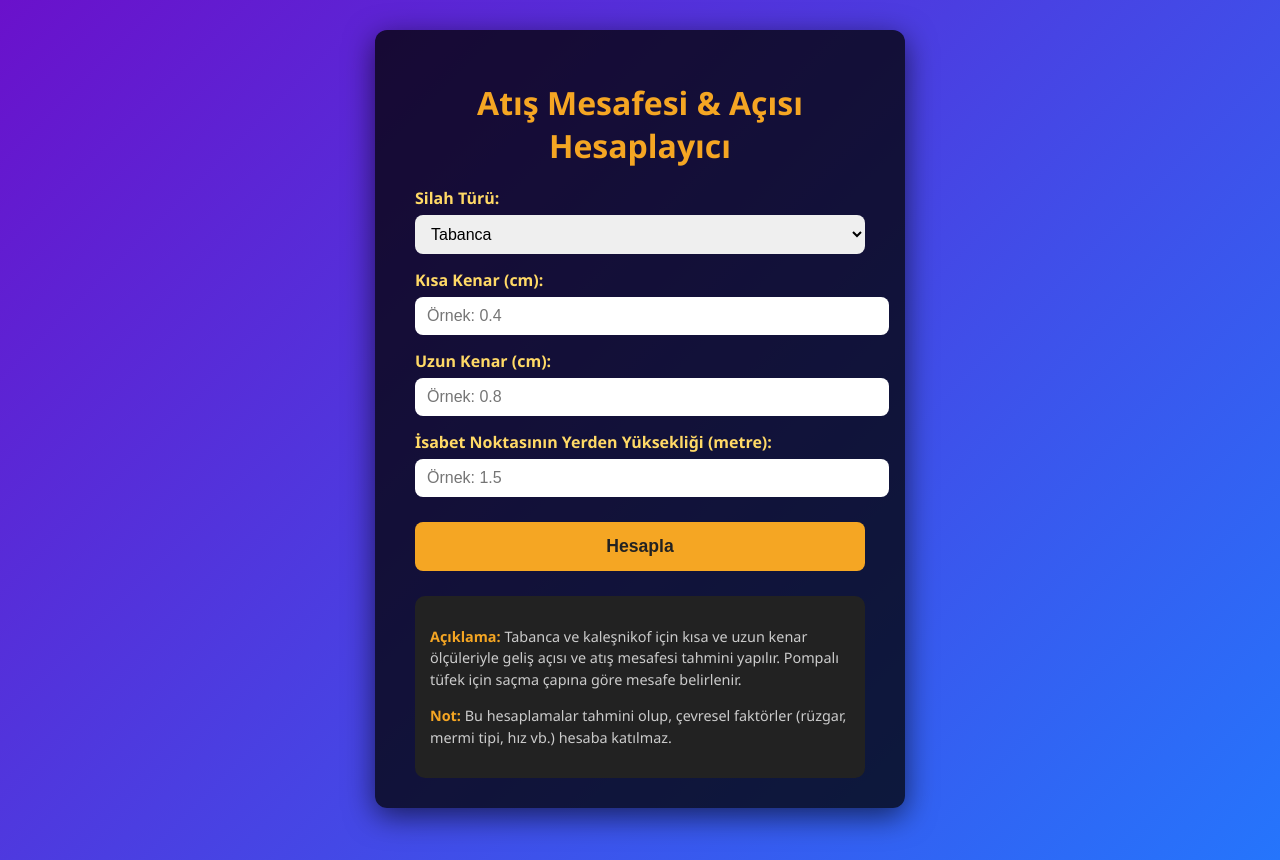
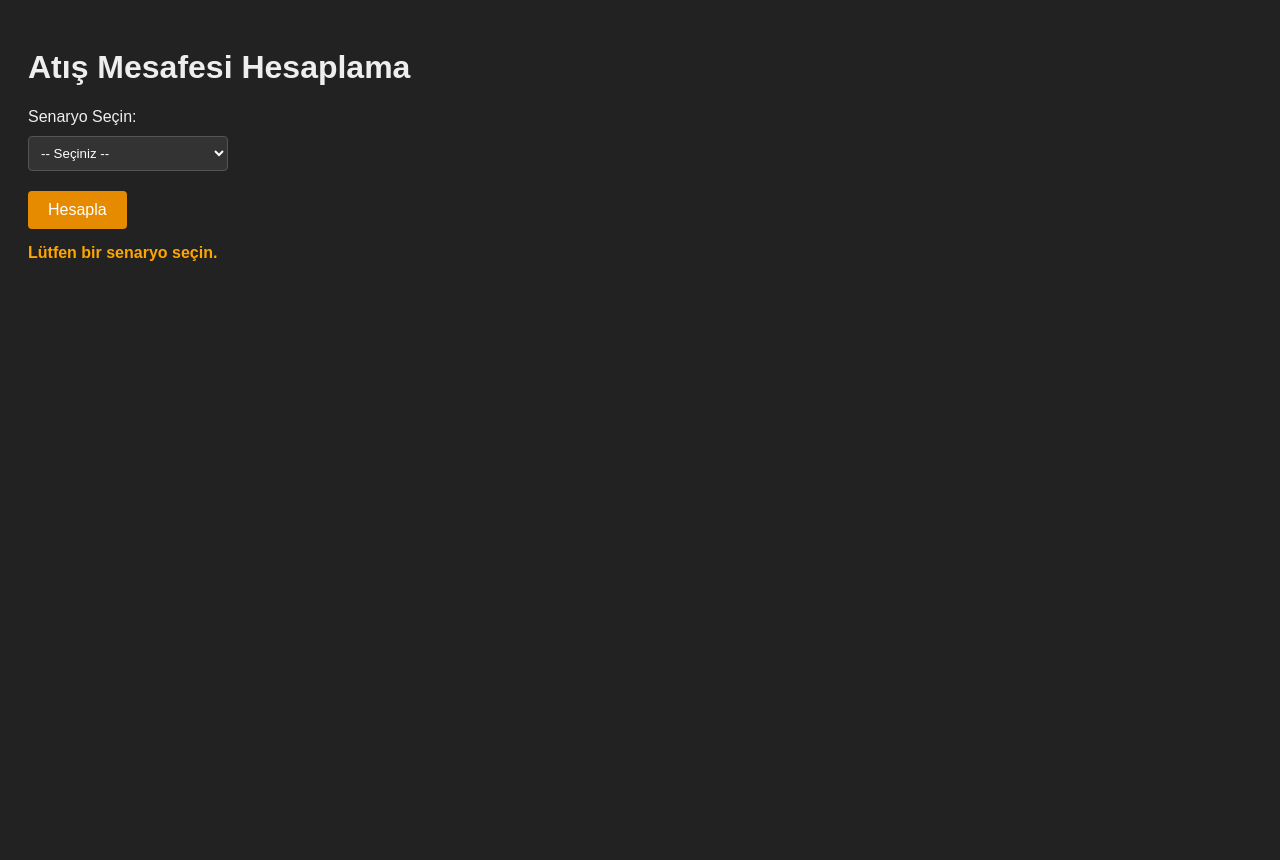
Before and after one commit to mermiacisi/Mermi, a plain HTML site: page index.html in a window 1280 px wide. Both pictures are taken after a click on the button "Hesapla". After the commit the page ends 800 px from the top, so only its background shows below. Drawn offline with Linux system fonts and the light colour scheme.

Commit message:
Update index.html

```diff
--- a/index.html
+++ b/index.html
@@ -1,176 +1,200 @@
-<!DOCTYPE html><html lang="tr">
+<!DOCTYPE html>
+<html lang="tr">
 <head>
-<meta charset="UTF-8" />
-<meta name="viewport" content="width=device-width, initial-scale=1" />
-<title>Atış Mesafesi & Açısı Hesaplayıcı</title>
+  <meta charset="UTF-8">
+  <title>Atış Mesafesi Hesaplama</title>
   <style>
     body {
-    font-family: 'Segoe UI', Tahoma, Geneva, Verdana, sans-serif;
-    background: linear-gradient(135deg, #6a11cb, #2575fc);
-    color: #f0f0f0;
-    margin: 0;
-    min-height: 100vh;
-    display: flex;
-    justify-content: center;
-    align-items: flex-start;
-    padding: 30px 15px;
+      background-color: #222;
+      color: #eee;
+      font-family: Arial, sans-serif;
+      padding: 20px;
     }
-  .container {
-    background: rgba(0,0,0,0.75);
-    padding: 30px 40px;
-    border-radius: 12px;
-    max-width: 450px;
-    width: 100%;
-    box-shadow: 0 8px 30px rgba(0,0,0,0.6);
+    label, select, input {
+      display: block;
+      margin: 10px 0 5px;
     }
-  h1 {
-    text-align: center;
-    margin-bottom: 20px;
-    color: #f5a623;
-  }
-  label {
-    display: block;
-    margin-top: 15px;
-    font-weight: 600;
-    color: #ffd966;
-  }
-  input[type="number"], select {
-    width: 100%;
-    padding: 10px 12px;
-    margin-top: 6px;
-    border-radius: 8px;
-    border: none;
-    font-size: 1em;
+    input, select {
+      padding: 8px;
+      width: 200px;
+      background-color: #333;
+      color: #fff;
+      border: 1px solid #555;
+      border-radius: 4px;
     }
     button {
-    margin-top: 25px;
-    width: 100%;
-    background-color: #f5a623;
+      margin-top: 15px;
+      padding: 10px 20px;
+      background-color: #e68a00; /* turuncu ton */
+      color: #fff;
       border: none;
-    padding: 14px;
-    font-size: 1.1em;
-    font-weight: 700;
-    border-radius: 8px;
+      border-radius: 4px;
       cursor: pointer;
-    color: #222;
-    transition: background-color 0.3s ease;
+      font-size: 16px;
     }
     button:hover {
-    background-color: #d18e00;
+      background-color: #cf7a00;
     }
-  .result {
-    margin-top: 30px;
-    background-color: #333;
-    padding: 20px;
-    border-radius: 10px;
-    color: #a6dcef;
-    font-weight: 700;
-    font-size: 1.15em;
+    #result {
+      margin-top: 15px;
+      font-weight: bold;
     }
-  .explanation {
-    margin-top: 25px;
-    background-color: #222;
-    padding: 15px;
-    border-radius: 10px;
-    font-size: 0.9em;
-    color: #ccc;
-    line-height: 1.5;
-  }
-  .explanation strong {
-    color: #f5a623;
+    .inputs-group {
+      display: none;
+      margin-top: 10px;
     }
   </style>
 </head>
-<body><div class="container">
-  <h1>Atış Mesafesi & Açısı Hesaplayıcı</h1><label for="silah">Silah Türü:</label> <select id="silah" onchange="togglePompalıAlan()"> <option value="tabanca">Tabanca</option> <option value="pompalı">Pompalı Tüfek</option> <option value="kales">Kaleşnikof</option> </select>
+<body>
+  <h1>Atış Mesafesi Hesaplama</h1>
+  <label for="scenario">Senaryo Seçin:</label>
+  <select id="scenario">
+    <option value="">-- Seçiniz --</option>
+    <option value="1">Zeminden İkamete</option>
+    <option value="2">İkametten İkamete</option>
+    <option value="3">Eğimli Zeminden İkamete</option>
+    <option value="4">Düz + Eğimli Zeminden</option>
+  </select>
 
-  <div id="elipsAlanlari">
-    <label for="kisaKenar">Kısa Kenar (cm):</label>
-    <input type="number" id="kisaKenar" min="0" step="0.01" placeholder="Örnek: 0.4" /><label for="uzunKenar">Uzun Kenar (cm):</label>
-<input type="number" id="uzunKenar" min="0" step="0.01" placeholder="Örnek: 0.8" />
+  <!-- Senaryo 1 inputları -->
+  <div id="inputs1" class="inputs-group">
+    <label>Geliş Açısı (°): <input type="number" id="angle1" step="0.1"></label>
+    <label>Bina Yüksekliği (m): <input type="number" id="height1" step="0.01"></label>
+  </div>
+  <!-- Senaryo 2 inputları -->
+  <div id="inputs2" class="inputs-group">
+    <label>Geliş Açısı (°): <input type="number" id="angle2" step="0.1"></label>
+    <label>Hedef Bina Yüksekliği (m): <input type="number" id="heightHedef" step="0.01"></label>
+    <label>Atış Yeri Yüksekliği (m): <input type="number" id="heightAtis" step="0.01"></label>
+    <label>Yatay Mesafe (m): <input type="number" id="horDist2" step="0.01"></label>
+  </div>
+  <!-- Senaryo 3 inputları -->
+  <div id="inputs3" class="inputs-group">
+    <label>Geliş Açısı (°): <input type="number" id="angle3" step="0.1"></label>
+    <label>Zemin Eğim Açısı (°): <input type="number" id="slope3" step="0.1"></label>
+    <label>Bina Yüksekliği (m): <input type="number" id="height3" step="0.01"></label>
+  </div>
+  <!-- Senaryo 4 inputları -->
+  <div id="inputs4" class="inputs-group">
+    <label>Geliş Açısı (°): <input type="number" id="angle4" step="0.1"></label>
+    <label>Zemin Eğim Açısı (°): <input type="number" id="slope4" step="0.1"></label>
+    <label>Düz Zemin Mesafesi (m): <input type="number" id="flatDist4" step="0.01"></label>
+    <label>Bina Yüksekliği (m): <input type="number" id="height4" step="0.01"></label>
+  </div>
 
-  </div>  <div id="pompalıAlan" style="display:none;">
-    <label for="sacmaCap">Saçma Dağılım Çapı (cm):</label>
-    <input type="number" id="sacmaCap" min="0" step="0.1" placeholder="Örnek: 30" />
-  </div><label for="yukseklik">İsabet Noktasının Yerden Yüksekliği (metre):</label> <input type="number" id="yukseklik" min="0" step="0.01" placeholder="Örnek: 1.5" />
+  <button id="calculate">Hesapla</button>
+  <div id="result"></div>
 
-<button onclick="hesapla()">Hesapla</button>
+  <script>
+    // Senaryo seçiminde ilgili giriş grubunu göster
+    document.getElementById('scenario').addEventListener('change', function() {
+      for (let i = 1; i <= 4; i++) {
+        document.getElementById('inputs' + i).style.display = 'none';
+      }
+      const sel = this.value;
+      if (sel >= 1 && sel <= 4) {
+        document.getElementById('inputs' + sel).style.display = 'block';
+        document.getElementById('result').innerText = '';
+      }
+    });
 
-  <div class="result" id="sonuc" style="display:none;"></div>  <div class="explanation">
-    <p><strong>Açıklama:</strong> Tabanca ve kaleşnikof için kısa ve uzun kenar ölçüleriyle geliş açısı ve atış mesafesi tahmini yapılır. Pompalı tüfek için saçma çapına göre mesafe belirlenir.</p>
-    <p><strong>Not:</strong> Bu hesaplamalar tahmini olup, çevresel faktörler (rüzgar, mermi tipi, hız vb.) hesaba katılmaz.</p>
-  </div>
-</div><script>
-  function togglePompalıAlan() {
-    const silah = document.getElementById('silah').value;
-    const pompalıAlan = document.getElementById('pompalıAlan');
-    const elipsAlanlari = document.getElementById('elipsAlanlari');
+    // Hesapla butonu
+    document.getElementById('calculate').addEventListener('click', function() {
+      const resDiv = document.getElementById('result');
+      resDiv.style.color = '#eee';
+      let mesafe = 0, text = '', angle, h, h2, d, slope, numerator, denominator, a, b;
+      const scenario = document.getElementById('scenario').value;
 
-    if (silah === 'pompalı') {
-      pompalıAlan.style.display = 'block';
-      elipsAlanlari.style.display = 'none';
-    } else {
-      pompalıAlan.style.display = 'none';
-      elipsAlanlari.style.display = 'block';
+      if (scenario === "1") {
+        angle = parseFloat(document.getElementById('angle1').value);
+        h = parseFloat(document.getElementById('height1').value);
+        if (isNaN(angle) || isNaN(h) || angle <= 0) {
+          resDiv.style.color = 'orange';
+          resDiv.innerText = 'Lütfen geçerli değerler girin.';
+          return;
         }
+        // Mesafe = yükseklik / tan(açı)
+        mesafe = h / Math.tan(angle * Math.PI/180);
+        text = `Tahmini mesafe: ${mesafe.toFixed(2).replace('.', ',')} m`;
       }
-
-  function hesapla() {
-    const silah = document.getElementById('silah').value;
-    const hedefYukseklik = parseFloat(document.getElementById('yukseklik').value);
-    const sonucDiv = document.getElementById('sonuc');
-    const atisYuksekligi = 1.4;
-
-    let mesafe = 0;
-    let aciDerece = null;
-    let yorum = '';
-
-    if (isNaN(hedefYukseklik) || hedefYukseklik <= 0) {
-      alert('Geçerli yükseklik girin.');
+      else if (scenario === "2") {
+        angle = parseFloat(document.getElementById('angle2').value);
+        h = parseFloat(document.getElementById('heightHedef').value);
+        h2 = parseFloat(document.getElementById('heightAtis').value);
+        d = parseFloat(document.getElementById('horDist2').value);
+        if (isNaN(angle) || isNaN(h) || isNaN(h2) || isNaN(d) || angle <= 0) {
+          resDiv.style.color = 'orange';
+          resDiv.innerText = 'Lütfen geçerli değerler girin.';
+          return;
+        }
+        const diff = Math.abs(h - h2);
+        // Tutarlılık kontrolü: tan(açı) yaklaşık diff/d ?
+        if (Math.abs(Math.tan(angle * Math.PI/180) - diff/d) > 0.0001) {
+          resDiv.style.color = 'orange';
+          resDiv.innerText = 'Verilen açı ve değerler tutarsız.';
+          return;
+        }
+        // Atış mesafesi (yatay veya doğrusal). Burada yatay mesafe = diff/tan(θ)
+        mesafe = diff / Math.tan(angle * Math.PI/180);
+        text = `Tahmini mesafe: ${mesafe.toFixed(2).replace('.', ',')} m`;
+      }
+      else if (scenario === "3") {
+        angle = parseFloat(document.getElementById('angle3').value);
+        slope = parseFloat(document.getElementById('slope3').value);
+        h = parseFloat(document.getElementById('height3').value);
+        if (isNaN(angle) || isNaN(slope) || isNaN(h) || angle <= 0 || slope <= 0) {
+          resDiv.style.color = 'orange';
+          resDiv.innerText = 'Lütfen geçerli değerler girin.';
+          return;
+        }
+        const tAngle = Math.tan(angle * Math.PI/180);
+        const tSlope = Math.tan(slope * Math.PI/180);
+        if (tAngle <= tSlope) {
+          resDiv.style.color = 'orange';
+          resDiv.innerText = 'Atış açısı eğimden büyük olmalıdır.';
+          return;
+        }
+        // a = h / (tanθ - tanα)
+        a = h / (tAngle - tSlope);
+        // Mesafe = a / cos(α)
+        b = a / Math.cos(slope * Math.PI/180);
+        mesafe = b;
+        text = `Tahmini mesafe: ${mesafe.toFixed(2).replace('.', ',')} m`;
+      }
+      else if (scenario === "4") {
+        angle = parseFloat(document.getElementById('angle4').value);
+        slope = parseFloat(document.getElementById('slope4').value);
+        d = parseFloat(document.getElementById('flatDist4').value);
+        h = parseFloat(document.getElementById('height4').value);
+        if (isNaN(angle) || isNaN(slope) || isNaN(d) || isNaN(h) || angle <= 0 || slope <= 0) {
+          resDiv.style.color = 'orange';
+          resDiv.innerText = 'Lütfen geçerli değerler girin.';
+          return;
+        }
+        const tAngle = Math.tan(angle * Math.PI/180);
+        const tSlope = Math.tan(slope * Math.PI/180);
+        numerator = h - tAngle * d;
+        denominator = tAngle - tSlope;
+        if (denominator <= 0 || numerator <= 0) {
+          resDiv.style.color = 'orange';
+          resDiv.innerText = 'Verilen değerlerle anlamlı çözüm yok.';
+          return;
+        }
+        a = numerator / denominator;
+        // Mesafe = a / cos(α) (düz zemin bitiminden)
+        b = a / Math.cos(slope * Math.PI/180);
+        mesafe = b;
+        text = `Tahmini mesafe (düz zeminden sonra): ${mesafe.toFixed(2).replace('.', ',')} m`;
+      }
+      else {
+        resDiv.style.color = 'orange';
+        resDiv.innerText = 'Lütfen bir senaryo seçin.';
         return;
       }
 
-    if (silah === 'pompalı') {
-      const sacmaCap = parseFloat(document.getElementById('sacmaCap').value);
-      if (isNaN(sacmaCap) || sacmaCap <= 0) {
-        alert('Saçma çapını girin.');
-        return;
-      }
-      mesafe = sacmaCap / 2.8;
-      yorum = 'Pompalı için saçma dağılımına göre mesafe hesaplandı.';
-    } else {
-      const kisa = parseFloat(document.getElementById('kisaKenar').value);
-      const uzun = parseFloat(document.getElementById('uzunKenar').value);
-      if (isNaN(kisa) || isNaN(uzun) || kisa <= 0 || uzun <= 0 || kisa > uzun) {
-        alert('Elips değerlerini düzgün girin.');
-        return;
-      }
-      const oran = kisa / uzun;
-      const aciRad = Math.asin(Math.min(oran, 1));
-      aciDerece = (aciRad * 180 / Math.PI).toFixed(2);
-      const fark = atisYuksekligi - hedefYukseklik;
-
-      mesafe = fark / Math.tan(aciRad);
-
-      if (silah === 'tabanca') {
-        yorum = mesafe > 100 ? 'Tabanca için mesafe uzun olabilir.' : 'Tabanca için makul mesafe.';
-      } else if (silah === 'kales') {
-        if (aciRad < 0.2) mesafe *= 1.2; // düz atış düzeltmesi
-        yorum = 'Kaleşnikof için uygun aralık.';
-      }
-    }
-
-    if (!isFinite(mesafe) || mesafe < 0) {
-      alert('Geçersiz sonuç.');
-      return;
-    }
-
-    sonucDiv.style.display = 'block';
-    sonucDiv.innerHTML = `
-      ${aciDerece ? `<p>Atış Açısı: <strong>${aciDerece}°</strong></p>` : ''}
-      <p>Tahmini Mesafe: <strong>${mesafe.toFixed(2)} metre</strong></p>
-      <p>${yorum}</p>
-    `;
-  }
-</script></body>
+      resDiv.style.color = '#eee';
+      resDiv.innerText = text;
+    });
+  </script>
+</body>
 </html>
```
Lines whose indentation alone changed are shown as unchanged.
